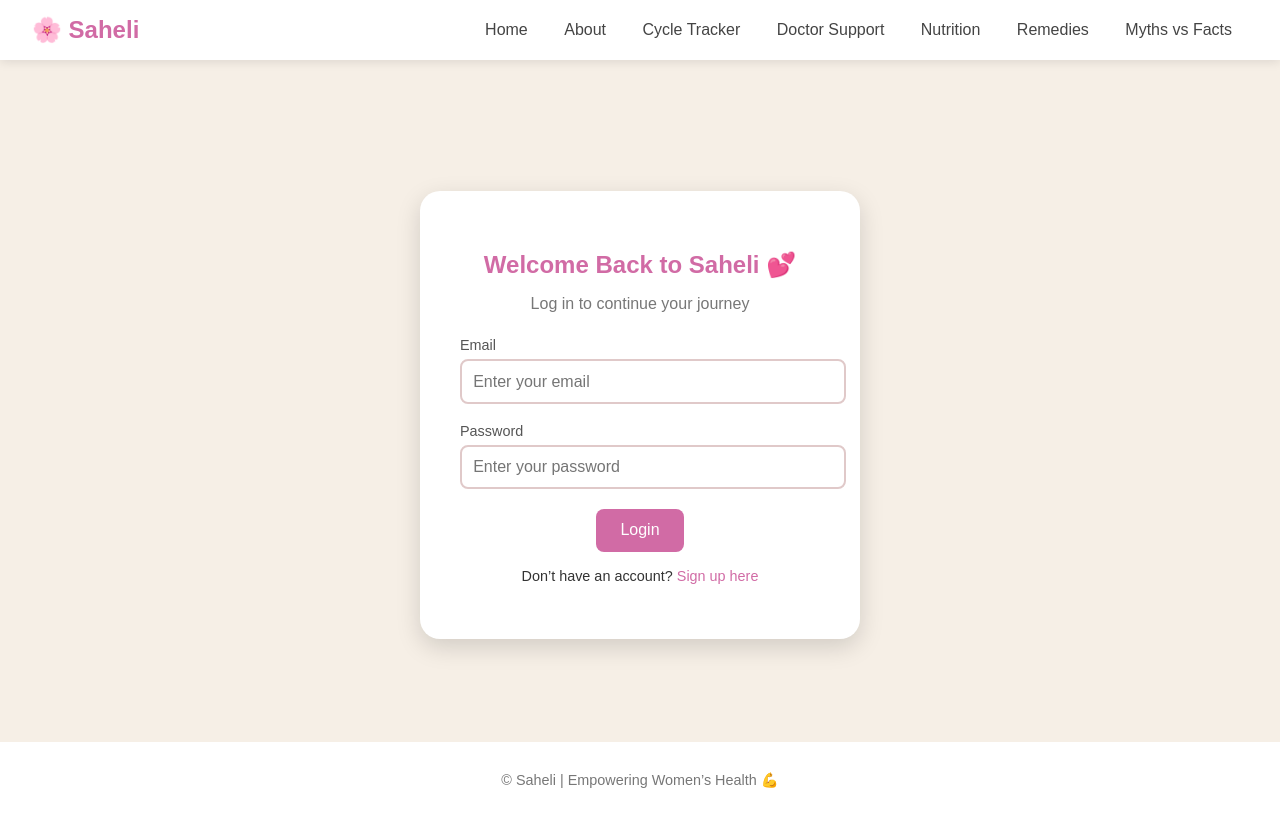
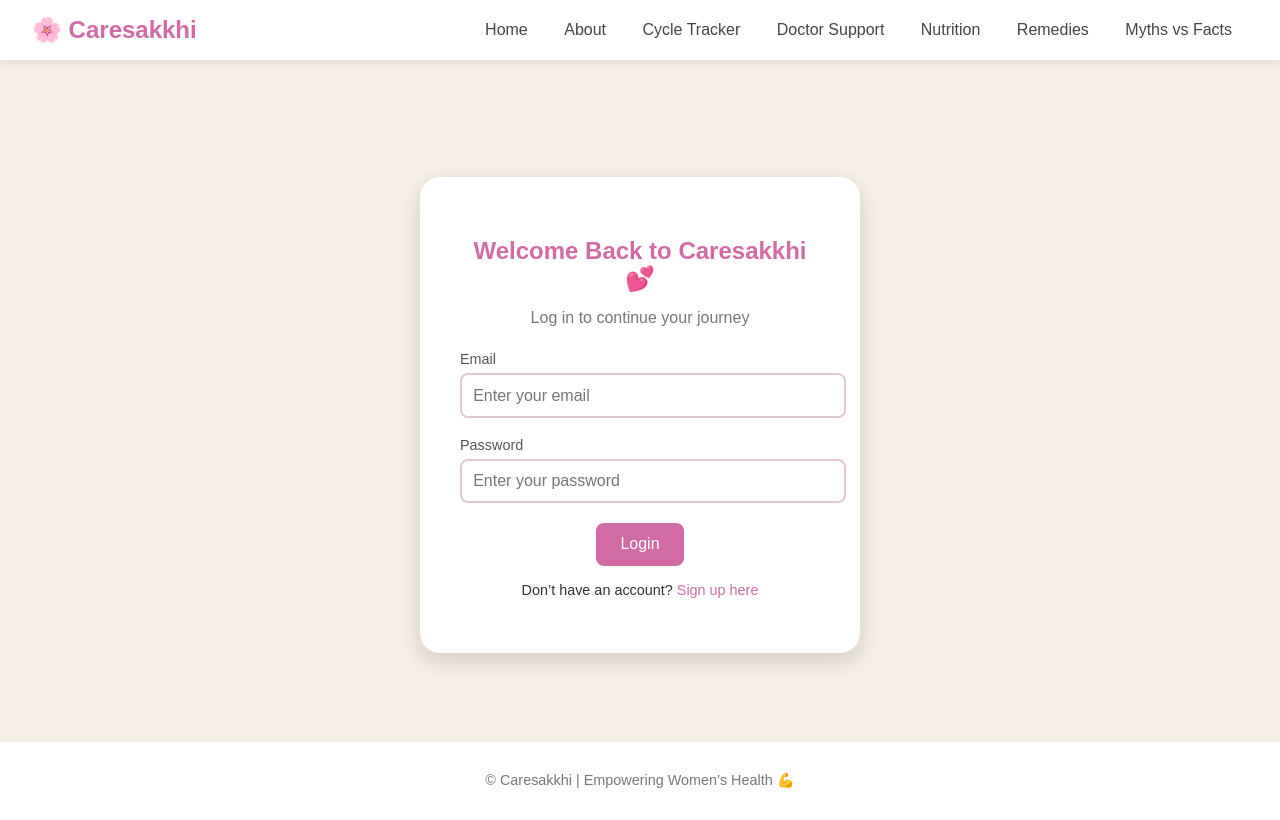
Before and after one commit to swagatsahunist/saheli_project, a website: page login.html in a window 1280 px wide. Drawn offline with Linux system fonts and the light colour scheme.

Commit message:
Update login.html

```diff
--- a/login.html
+++ b/login.html
@@ -3,13 +3,13 @@
 <head>
   <meta charset="UTF-8" />
   <meta name="viewport" content="width=device-width, initial-scale=1.0" />
-  <title>Login | Saheli</title>
+  <title>Login | Caresakkhi</title>
   <link rel="stylesheet" href="login.css" />
 </head>
 <body>
   <!-- Navbar -->
   <header class="navbar">
-    <div class="logo">🌸 Saheli</div>
+    <div class="logo">🌸 Caresakkhi</div>
     <nav>
       <a href="index.html">Home</a>
       <a href="about.html">About</a>
@@ -24,7 +24,7 @@
   <!-- Login Section -->
   <section class="auth-section">
     <div class="auth-card" data-animate>
-      <h2>Welcome Back to Saheli 💕</h2>
+      <h2>Welcome Back to Caresakkhi 💕</h2>
       <p class="subtitle">Log in to continue your journey</p>
       <form id="loginForm">
         <div class="input-group">
@@ -43,7 +43,7 @@
 
   <!-- Footer -->
   <footer class="footer">
-    <p>© <span id="year"></span> Saheli | Empowering Women’s Health 💪</p>
+    <p>© <span id="year"></span> Caresakkhi | Empowering Women’s Health 💪</p>
   </footer>
 <script src="js/auth.js"></script>
 
```
